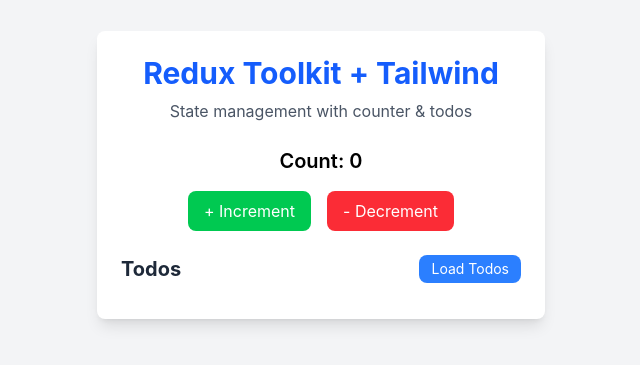
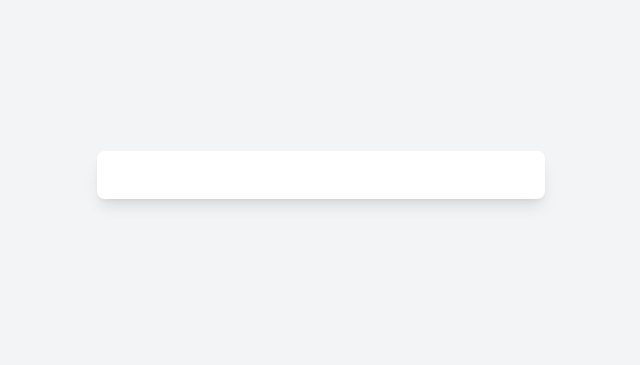
Before and after one commit to maxvanny2010/editor, a React (Vite) app: page / in a window 1280 px wide. Shown: the part 225-590 px from the top of the page, without its empty margins (319-959 px from the left). Built offline with nearby package versions, Linux system fonts and the light colour scheme.

Commit message:
M1.6.test(db): verify dexie + redux integration (#59)
test(db): verify dexie + redux integration (#58)

```diff
--- a/src/App.tsx
+++ b/src/App.tsx
@@ -1,66 +1,7 @@
-import { decrement, increment } from './store/slices/counterSlice';
-import { fetchTodos, type RootState, useAppDispatch, useAppSelector } from './store';
-
 export default function App() {
-	const dispatch = useAppDispatch();
-	const count = useAppSelector((state: RootState) => state.counter.value);
-	const todos = useAppSelector((state: RootState) => state.todos.items);
-
 	return (
 		<div className="min-h-screen w-full flex items-center justify-center bg-gray-100 p-6">
-			<div className="max-w-md w-full bg-white shadow-lg rounded-lg p-6 space-y-6 mx-auto">
-				{/* Header */}
-				<div className="text-center">
-					<h1 className="text-3xl font-bold text-blue-600">
-						Redux Toolkit + Tailwind
-					</h1>
-					<p className="text-gray-600 mt-2">
-						State management with counter & todos
-					</p>
-				</div>
-
-				{/* Counter */}
-				<div className="text-center">
-					<p className="text-xl font-semibold text-black">Count: {count}</p>
-					<div className="flex justify-center space-x-4 mt-4">
-						<button
-							className="px-4 py-2 bg-green-500 hover:bg-green-600 text-white rounded-lg transition cursor-pointer"
-							onClick={() => dispatch(increment())}
-						>
-							+ Increment
-						</button>
-						<button
-							className="px-4 py-2 bg-red-500 hover:bg-red-600 text-white rounded-lg transition cursor-pointer"
-							onClick={() => dispatch(decrement())}
-						>
-							- Decrement
-						</button>
-					</div>
-				</div>
-
-				{/* Todos */}
-				<div>
-					<div className="flex justify-between items-center mb-3">
-						<h2 className="text-xl font-bold text-gray-800">Todos</h2>
-						<button
-							className="px-3 py-1 bg-blue-500 hover:bg-blue-600 text-white rounded-lg text-sm transition cursor-pointer"
-							onClick={() => dispatch(fetchTodos())}
-						>
-							Load Todos
-						</button>
-					</div>
-					<ul className="space-y-2">
-						{todos.map((t) => (
-							<li
-								key={t.id}
-								className="p-3 bg-gray-50 border border-gray-200 rounded-lg shadow-md hover:bg-gray-100 transition text-black cursor-pointer"
-							>
-								{t.title}
-							</li>
-						))}
-					</ul>
-				</div>
-			</div>
+			<div className="max-w-md w-full bg-white shadow-lg rounded-lg p-6 space-y-6 mx-auto"></div>
 		</div>
 	);
 }
--- a/src/main.tsx
+++ b/src/main.tsx
@@ -1,9 +1,9 @@
 import { StrictMode } from 'react';
 import { createRoot } from 'react-dom/client';
 import { Provider } from 'react-redux';
-import { store } from './store';
 import App from './App.tsx';
 import './index.css';
+import { store } from '@/app/store';
 
 createRoot(document.getElementById('root')!).render(
 	<StrictMode>
--- /dev/null
+++ b/src/setupTests.ts
@@ -0,0 +1,9 @@
+import '@testing-library/jest-dom';
+import 'fake-indexeddb/auto';
+
+import { webcrypto } from 'crypto';
+
+if (!globalThis.crypto) {
+	// eslint-disable-next-line @typescript-eslint/no-explicit-any
+	(globalThis as any).crypto = webcrypto as unknown as Crypto;
+}
--- /dev/null
+++ b/src/shared/types/global.d.ts
@@ -0,0 +1,3 @@
+declare module 'crypto' {
+	export const webcrypto: Crypto;
+}
--- a/src/store/index.ts
+++ /dev/null
@@ -1,30 +0,0 @@
-import { configureStore } from '@reduxjs/toolkit';
-import counterReducer from './slices/counterSlice.ts';
-import todosReducer, { fetchTodos } from './slices/todoSlice.ts';
-import logger from 'redux-logger';
-import { type TypedUseSelectorHook, useDispatch, useSelector } from 'react-redux';
-
-export const store = configureStore({
-	reducer: {
-		counter: counterReducer,
-		todos: todosReducer,
-	},
-	middleware: (getDefaultMiddleware) => {
-		const middlewares = getDefaultMiddleware();
-
-		if (import.meta.env.MODE === 'development') {
-			middlewares.push(logger);
-		}
-
-		return middlewares;
-	},
-	devTools: import.meta.env.MODE !== 'production',
-});
-
-export type RootState = ReturnType<typeof store.getState>;
-export type AppDispatch = typeof store.dispatch;
-
-export const useAppDispatch = () => useDispatch<AppDispatch>();
-export const useAppSelector: TypedUseSelectorHook<RootState> = useSelector;
-
-export { fetchTodos };
--- a/src/store/slices/counterSlice.ts
+++ /dev/null
@@ -1,17 +0,0 @@
-import { createSlice } from '@reduxjs/toolkit';
-
-const counterSlice = createSlice({
-	name: 'counter',
-	initialState: { value: 0 },
-	reducers: {
-		increment: (state) => {
-			state.value += 1;
-		},
-		decrement: (state) => {
-			state.value -= 1;
-		},
-	},
-});
-
-export const { increment, decrement } = counterSlice.actions;
-export default counterSlice.reducer;
--- a/src/store/slices/todoSlice.ts
+++ /dev/null
@@ -1,47 +0,0 @@
-import { createSlice, createAsyncThunk, type PayloadAction } from '@reduxjs/toolkit';
-
-export interface Todo {
-	id: number;
-	title: string;
-}
-
-export interface TodosState {
-	items: Todo[];
-	status: 'idle' | 'loading' | 'succeeded' | 'failed';
-	error: string | null;
-}
-
-const initialState: TodosState = {
-	items: [],
-	status: 'idle', // вместо boolean
-	error: null,
-};
-
-export const fetchTodos = createAsyncThunk<Todo[]>('todos/fetch', async () => {
-	const res = await fetch('https://jsonplaceholder.typicode.com/todos?_limit=5');
-	if (!res.ok) throw new Error('Failed to fetch todos');
-	return (await res.json()) as Todo[];
-});
-
-const todosSlice = createSlice({
-	name: 'todos',
-	initialState,
-	reducers: {},
-	extraReducers: (builder) => {
-		builder
-			.addCase(fetchTodos.pending, (state) => {
-				state.status = 'loading';
-				state.error = null;
-			})
-			.addCase(fetchTodos.fulfilled, (state, action: PayloadAction<Todo[]>) => {
-				state.status = 'succeeded';
-				state.items = action.payload;
-			})
-			.addCase(fetchTodos.rejected, (state, action) => {
-				state.status = 'failed';
-				state.error = action.error.message ?? 'Unknown error';
-			});
-	},
-});
-
-export default todosSlice.reducer;
--- /dev/null
+++ b/src/test-utils/testStore.ts
@@ -0,0 +1,16 @@
+import { configureStore } from '@reduxjs/toolkit';
+import { projectsReducer } from '@/entities/project/model/slice';
+
+/**
+ * Creates a fresh, isolated Redux store for testing purposes.
+ */
+export const makeTestStore = () =>
+	configureStore({
+		reducer: { projects: projectsReducer },
+		// Disable middleware and devtools for clean unit testing
+		middleware: (getDefaultMiddleware) => getDefaultMiddleware().concat(),
+		devTools: false,
+	});
+
+export type TestStore = ReturnType<typeof makeTestStore>;
+export type TestRootState = ReturnType<TestStore['getState']>;
--- /dev/null
+++ b/vitest.config.ts
@@ -0,0 +1,23 @@
+import { defineConfig } from 'vitest/config';
+import react from '@vitejs/plugin-react-swc';
+import tsconfigPaths from 'vite-tsconfig-paths';
+
+export default defineConfig({
+	plugins: [react(), tsconfigPaths()],
+	test: {
+		environment: 'jsdom',
+		globals: true,
+		isolate: false,
+		setupFiles: ['./src/setupTests.ts'],
+		coverage: {
+			provider: 'v8',
+			reporter: ['text', 'lcov'],
+			reportsDirectory: './coverage',
+		},
+		server: {
+			deps: {
+				inline: [/vitest/],
+			},
+		},
+	},
+});
```
Also changed, not shown: package.json (+18 -6 lines), tsconfig.json (+8 -0 lines), 4 other files (tests, documents, lock files or other folders).
